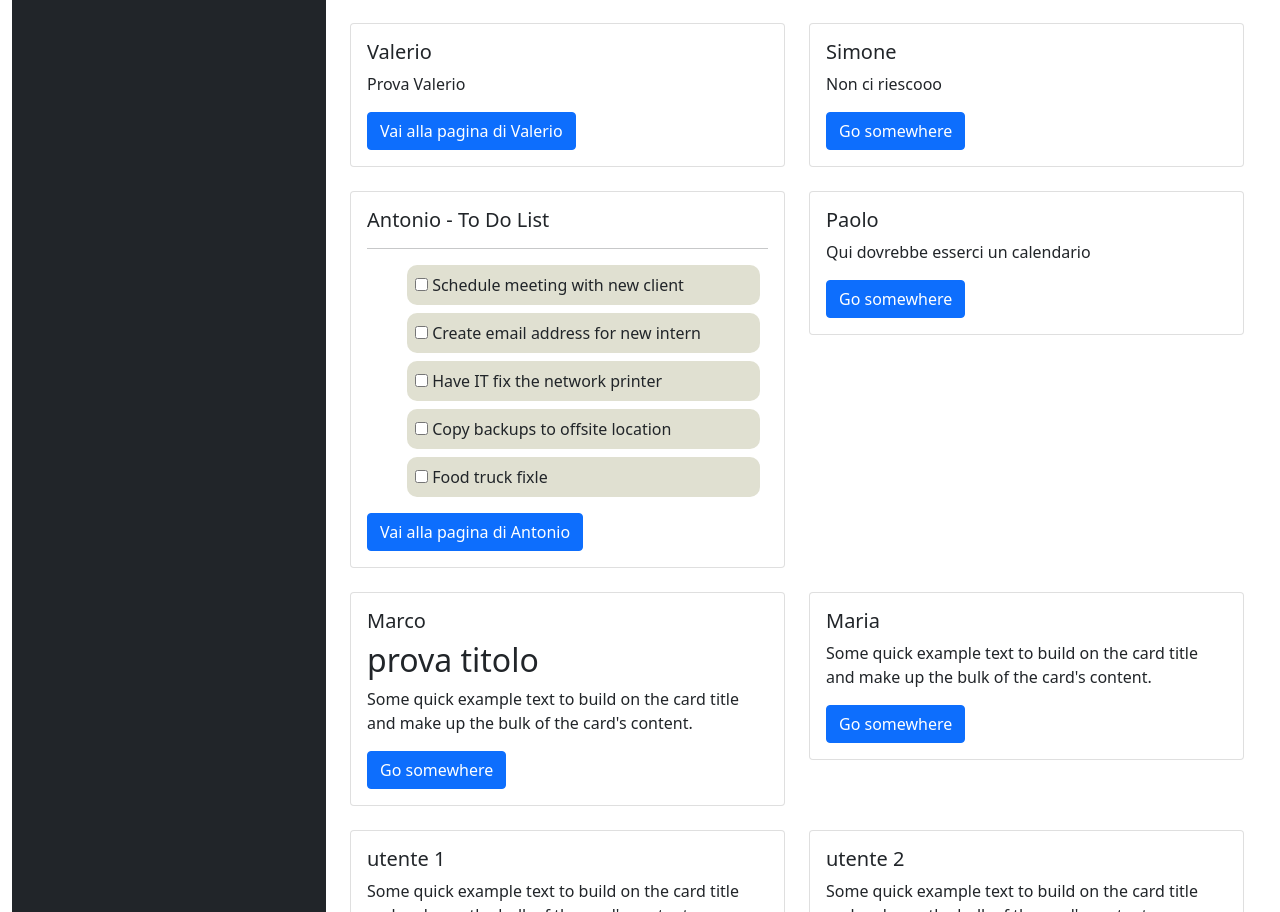
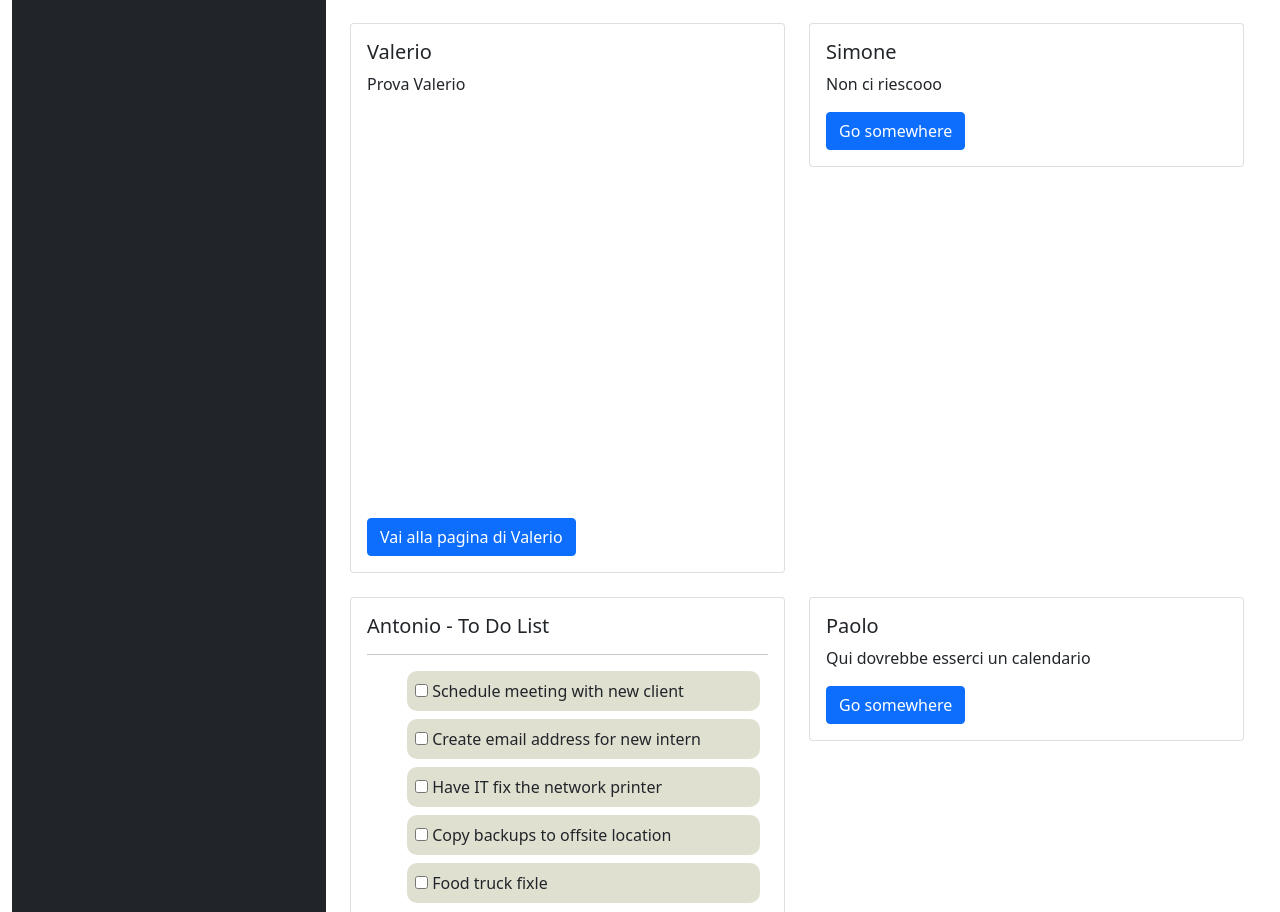
Before and after one commit to fabiofolgori/musa-dashboard, a website: page index.html in a window 1280 px wide. Shown: the part 1061-1973 px from the top of the page. Drawn offline with nearby package versions, Linux system fonts and the light colour scheme.

Commit message:
Creato canvas per grafico torta html

```diff
--- a/index.html
+++ b/index.html
@@ -52,6 +52,7 @@
                                 <div class="card-body">
                                     <h5 class="card-title">Valerio</h5>
                                     <p class="card-text">Prova Valerio</p>
+                                    <canvas id="chart-valerio" width="400" height="400"></canvas>
                                     <a href="valerio.html" class="btn btn-primary">Vai alla pagina di Valerio</a>
                                 </div>
                             </div>
```
